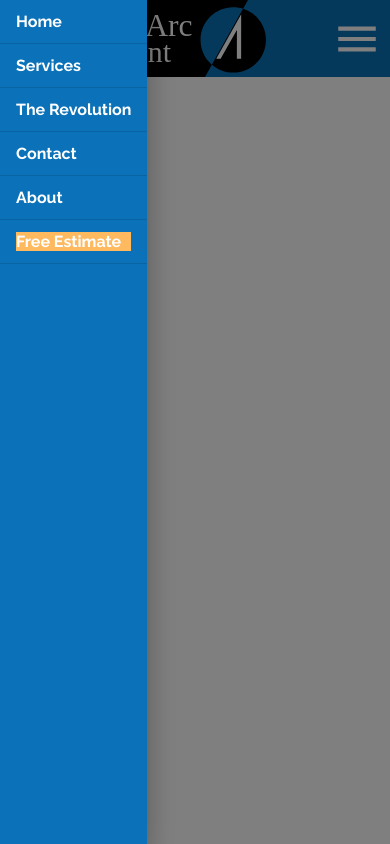
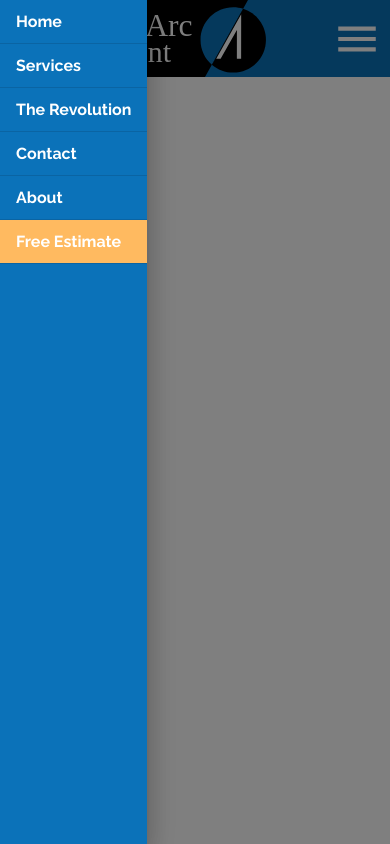
Before and after one commit to monello/hifi-material-ui, a React (Create React App) app: page / in a window 390 px wide. Both pictures are taken after a click on the button 357 px from the left and 38 px from the top of the page. Built offline with nearby package versions, Linux system fonts and the light colour scheme.

Commit message:
Moved the Estimate button styling from the LitsItemText comp to the parent ListItem - again had to !important

```diff
--- a/src/components/ui/Header.jsx
+++ b/src/components/ui/Header.jsx
@@ -34,7 +34,7 @@ const useStyles = makeStyles({
     color: "white",
   },
   drawerItemEstimate: {
-    backgroundColor: theme.palette.common.orange,
+    backgroundColor: theme.palette.common.orange + " !important",
   },
   drawerIconContainer: {
     marginLeft: "auto !important",
@@ -367,11 +367,9 @@ const Header = (props) => {
             button
             component={Link}
             to="/estimate"
+            className={classes.drawerItemEstimate}
           >
-            <ListItemText
-              className={[classes.drawerItem, classes.drawerItemEstimate]}
-              disableTypography
-            >
+            <ListItemText className={classes.drawerItem} disableTypography>
               Free Estimate
             </ListItemText>
           </ListItem>
```
